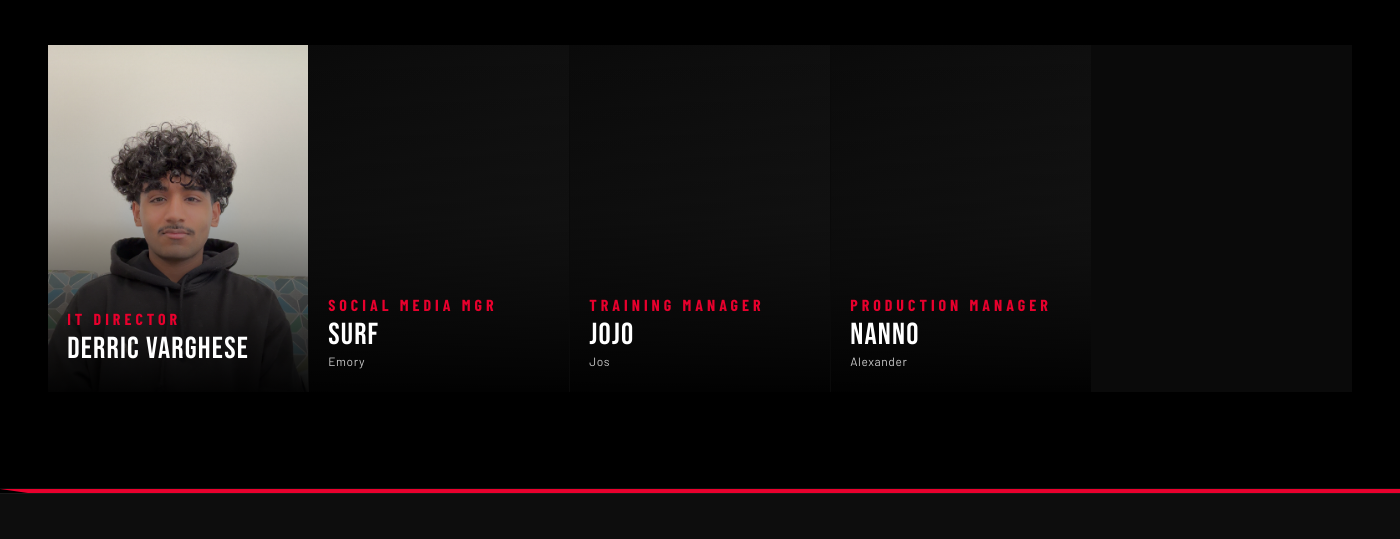
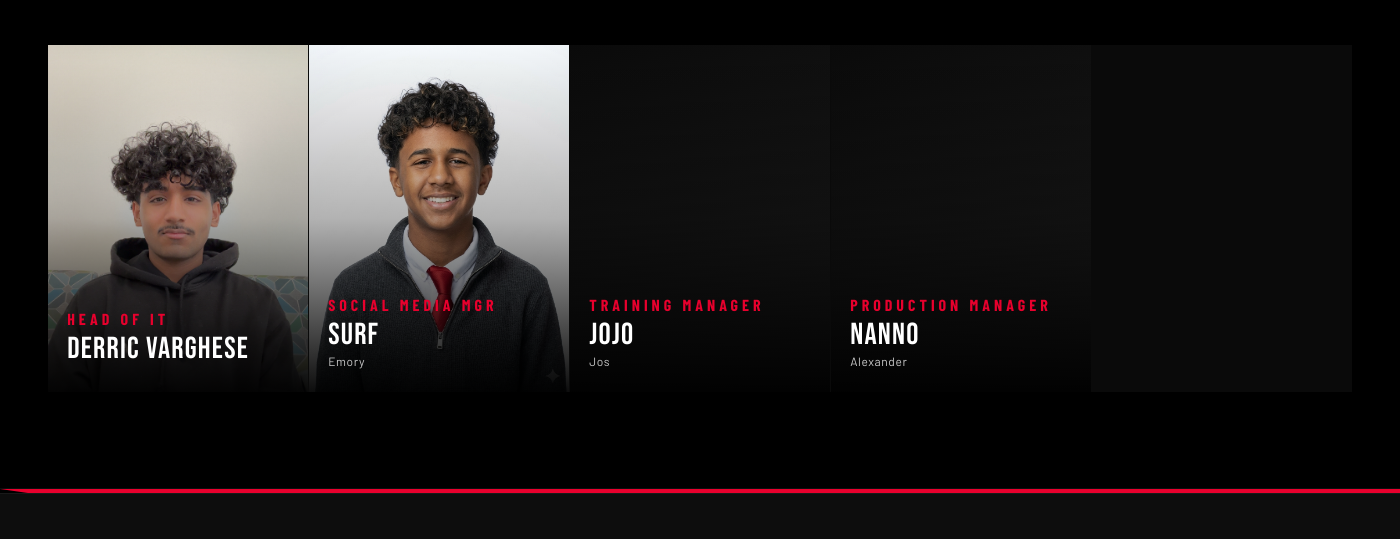
Before and after one commit to TrixyLab/LyraLLC, an Electron app: page management.html in a window 1400 px wide. Shown: the part 1457-1996 px from the top of the page. Drawn offline with nearby package versions, Linux system fonts and the light colour scheme; a web font is replaced by a local one.

Commit message:
Image Update

```diff
--- a/management.html
+++ b/management.html
@@ -618,12 +618,14 @@
         </div>
         <div class="player-overlay"></div>
         <div class="player-info">
-          <p class="player-role">IT Director</p>
+          <p class="player-role">Head of IT</p>
           <p class="player-alias">Derric Varghese</p>
         </div>
       </div>
       <div class="player-card staff-card">
-        <div class="player-bg"></div>
+        <div class="player-bg"
+          style="background-image: url('ManagementImages/Surf.webp'); background-size: cover; background-position: center 40%;">
+        </div>
         <div class="player-overlay"></div>
         <div class="player-info">
           <p class="player-role">Social Media Mgr</p>
```
Also changed, not shown: ManagementImages/Surf.webp (added).
